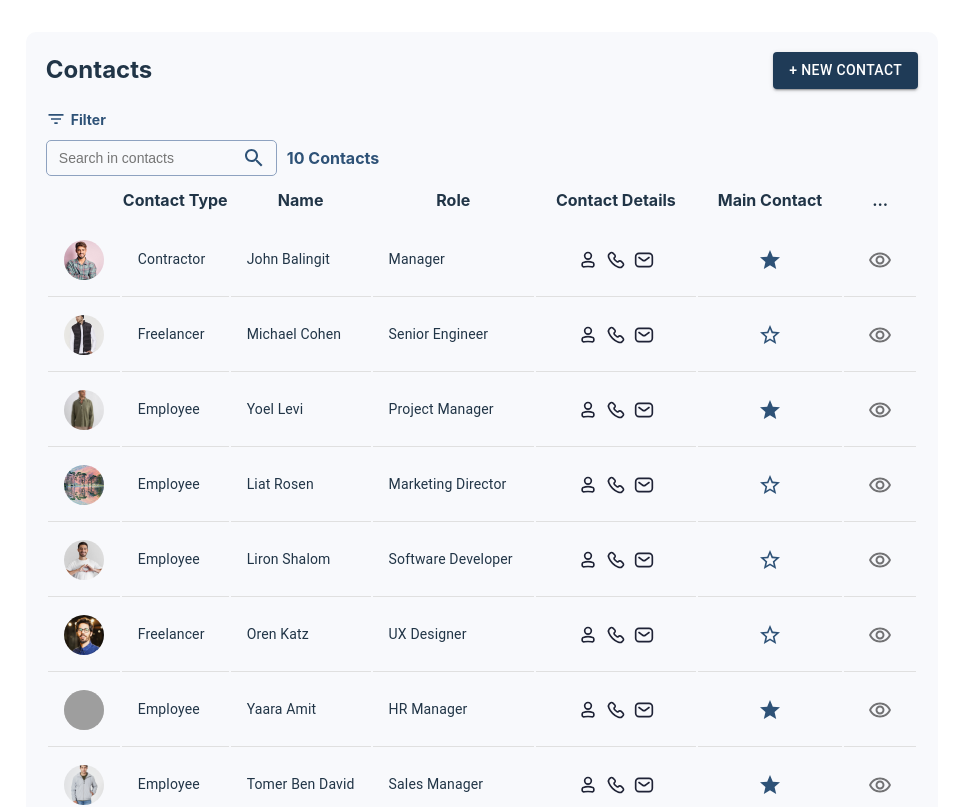
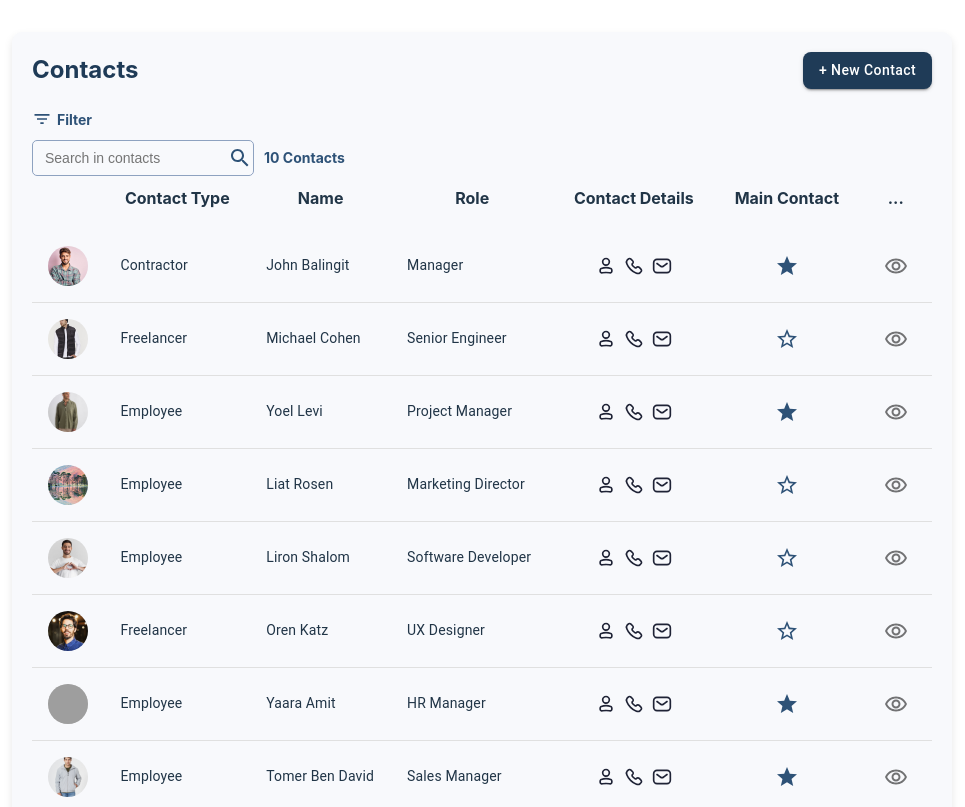
Before and after one commit to naamaheller/ContactsProjex, a React (Vite) app: page / in a window 1280 px wide. Shown: the top 807 px of the page, without its empty margins (158-1123 px from the left). Built offline with nearby package versions, Linux system fonts and the light colour scheme; grey boxes are pictures that could not be loaded.

Commit message:
Add formatting to a table

```diff
--- a/src/AddContactForm.jsx
+++ b/src/AddContactForm.jsx
@@ -38,8 +38,8 @@ const AddContactForm = ({ open, onClose }) => {
             firstName: "",
             lastName: "",
             role: "",
-            contactType: "Employee", // ברירת מחדל: עובד
-            preferredLanguage: "English", // ברירת מחדל: אנגלית
+            contactType: "Employee",
+            preferredLanguage: "English",
             phones: [{ number: "", type: "Personal" }],
             emails: [{ email: "", type: "Private" }],
         },
@@ -146,10 +146,10 @@ const AddContactForm = ({ open, onClose }) => {
                                         "&.Mui-focused fieldset": { borderColor: "#1f3b57" }
                                     },
                                     "& .MuiInputLabel-root": {
-                                        color: "#1f3b57" // צבע ברירת מחדל
+                                        color: "#1f3b57"
                                     },
                                     "& .MuiInputLabel-root.Mui-focused": {
-                                        color: "#1f3b57" // צבע הכותרת כשהאינפוט בפוקוס
+                                        color: "#1f3b57"
                                     }
                                 }}
                             />
--- a/src/App.jsx
+++ b/src/App.jsx
@@ -13,7 +13,7 @@ function App() {
       .then(response => response.json())
       .then(data => {
         console.log("Fetched data:", data);
-        dispatch(EnterDetails(data.contacts)); // אם ה-JSON מכיל `contacts`
+        dispatch(EnterDetails(data.contacts));
       })
       .catch(error => console.log('Error fetching data:', error));
   }, []);
--- a/src/ContactView.jsx
+++ b/src/ContactView.jsx
@@ -17,21 +17,21 @@ const ContactView = ({ open, onClose }) => {
             PaperProps={{
                 sx: {
                     width: "440px",
-                    padding: "20px",  // שומר על כל הרווחים הפנימיים
+                    padding: "20px",
                     height: "100%",
                     backgroundColor: "#f8f9fb",
                     color: "#1f3b57",
                     boxSizing: "border-box",
-                    overflow: "hidden"  // מונע גלילה חיצונית
+                    overflow: "hidden"
                 }
             }}
         >
             <Box
                 sx={{
                     height: "100%",
-                    overflowY: "auto",  // גלילה אנכית
-                    paddingRight: "20px",  // שומר על הרווח הפנימי מימין לתוכן
-                    marginRight: "-20px",  // מזיז את הגלילה ימינה לקצה
+                    overflowY: "auto",
+                    paddingRight: "20px",
+                    marginRight: "-20px",
                     boxSizing: "content-box"
                 }}
             >
--- /dev/null
+++ b/src/ContactsTable.css
@@ -0,0 +1,113 @@
+.contacts-container {
+    background-color: #f8f9fc;
+    padding: 20px;
+    border-radius: 10px;
+    height: auto;
+    display: flex;
+    flex-direction: column;
+    max-width: 900px;
+    width: 1200px;
+    margin: 0 auto;
+    box-shadow: 0 4px 8px rgba(0, 0, 0, 0.1);
+    overflow: hidden;
+}
+
+.contacts-header {
+    display: flex;
+    justify-content: space-between;
+    align-items: center;
+    margin-bottom: 20px;
+}
+
+.contacts-header h2 {
+    margin: 0;
+    color: #1f3b57;
+}
+
+.add-contact-button {
+    background-color: #1f3b57 !important;
+    border-radius: 8px !important;
+    padding: 6px 16px !important;
+    font-size: 14px !important;
+    text-transform: none !important;
+}
+
+.contacts-actions {
+    display: flex;
+    align-items: center;
+    gap: 10px;
+    margin-bottom: 10px;
+}
+
+.filter-button {
+    display: flex;
+    align-items: center;
+    gap: 5px;
+    color: #2e5277;
+    cursor: pointer;
+}
+
+.filter-button span {
+    font-size: 14px;
+    font-weight: bold;
+    color: #2e5277;
+}
+
+.search-container {
+    display: flex;
+    align-items: center;
+    gap: 10px;
+}
+
+.search-box {
+    display: flex;
+    align-items: center;
+    border: 1px solid #8ea2c0;
+    border-radius: 5px;
+    padding: 5px 10px;
+    background-color: #f8f9fc;
+    min-width: 200px;
+    width: 200px;
+    flex: 0;
+}
+
+.search-box input {
+    border: none;
+    outline: none;
+    font-size: 14px;
+    flex: 1;
+    color: #2e5277;
+    background-color: transparent;
+}
+
+.search-box svg {
+    color: #2e5277;
+}
+
+.contacts-count {
+    color: #2e5277;
+    font-weight: bold;
+    font-size: 14px;
+}
+
+.contacts-table-wrapper {
+    flex-grow: 1;
+    min-height: 800px;
+}
+
+.contacts-table {
+    width: 100%;
+    border-collapse: collapse;
+}
+
+.contacts-table thead {
+    position: sticky;
+    top: 0;
+    background-color: #f8f9fc;
+    z-index: 1000;
+    border-bottom: 10px solid #f8f9fc;
+}
+
+.contacts-table th {
+    padding: 10px 20px;
+}
--- a/src/ContactsTable.jsx
+++ b/src/ContactsTable.jsx
@@ -6,6 +6,7 @@ import FilterListIcon from "@mui/icons-material/FilterList";
 import Button from "@mui/material/Button";
 import AddContactForm from "./AddContactForm";
 import FilterPopover from "./FilterPopover";
+import "./ContactsTable.css"; // הוספת קובץ ה-CSS
 
 const ContactsTable = ({ setOpen }) => {
     const contacts = useSelector(state => state.listOfContacts.arr);
@@ -14,7 +15,6 @@ const ContactsTable = ({ setOpen }) => {
     const [anchorEl, setAnchorEl] = useState(null);
     const [filteredContacts, setFilteredContacts] = useState(contacts);
 
-    // סינון אנשי קשר לפי חיפוש
     const handleSearch = (e) => {
         const term = e.target.value.toLowerCase();
         setSearchTerm(term);
@@ -25,58 +25,49 @@ const ContactsTable = ({ setOpen }) => {
         );
     };
 
-    // פתיחה וסגירה של הפופאבר
     const handleFilterClick = (event) => setAnchorEl(event.currentTarget);
     const handleFilterClose = () => setAnchorEl(null);
 
     return (
-        <div style={{ backgroundColor: "#f8f9fc", padding: "20px", borderRadius: "10px" }}>
-            <div style={{ display: "flex", justifyContent: "space-between", alignItems: "center", marginBottom: "20px" }}>
-                <h2 style={{ margin: 0 }}>Contacts</h2>
-                <Button variant="contained" style={{ backgroundColor: "#1f3b57" }} onClick={() => setIsDrawerOpen(true)}>
+        <div className="contacts-container">
+            <div className="contacts-header">
+                <h2>Contacts</h2>
+                <Button variant="contained" className="add-contact-button" onClick={() => setIsDrawerOpen(true)}>
                     + New Contact
                 </Button>
             </div>
 
-            <div style={{ display: "flex", alignItems: "center", gap: "5px", color: "#2e5277", cursor: "pointer", marginBottom: "10px" }}
-                onClick={handleFilterClick}>
+            <div className="contacts-actions">
+                <div className="filter-button" onClick={handleFilterClick}>
                     <FilterListIcon fontSize="small" />
-                <span style={{ fontSize: "14px", fontWeight: "bold" }}>Filter</span>
+                    <span>Filter</span>
+                </div>
             </div>
 
-            <div style={{ display: "flex", alignItems: "center", gap: "10px" }}>
-                <div style={{ display: "flex", alignItems: "center", border: "1px solid #8ea2c0", borderRadius: "5px", padding: "5px 10px", backgroundColor: "#f8f9fc" }}>
+            <div className="search-container">
+                <div className="search-box">
                     <input
                         type="text"
                         placeholder="Search in contacts"
                         value={searchTerm}
                         onChange={handleSearch}
-                        style={{
-                            border: "none",
-                            outline: "none",
-                            fontSize: "14px",
-                            flex: 1,
-                            color: "#2e5277",
-                            backgroundColor: "transparent"
-                        }}
                     />
-                    <SearchIcon style={{ color: "#2e5277" }} />
+                    <SearchIcon />
                 </div>
-                <span style={{ color: "#2e5277", fontWeight: "bold" }}>
-                    {filteredContacts.length} Contacts
-                </span>
+                <span className="contacts-count">{filteredContacts.length} Contacts</span>
             </div>
 
-            <table>
+            <div className="contacts-table-wrapper">
+                <table className="contacts-table">
                     <thead>
                         <tr>
                             <th></th>
                             <th>Contact Type</th>
                             <th>Name</th>
                             <th>Role</th>
-                        <th style={{ padding: "10px 20px" }}>Contact Details</th>
-                        <th style={{ padding: "10px 20px" }}>Main Contact</th>
-                        <th style={{ padding: "10px 20px" }}>...</th>
+                            <th>Contact Details</th>
+                            <th>Main Contact</th>
+                            <th>...</th>
                         </tr>
                     </thead>
                     <tbody>
@@ -85,10 +76,10 @@ const ContactsTable = ({ setOpen }) => {
                         ))}
                     </tbody>
                 </table>
+            </div>
 
             <AddContactForm open={isDrawerOpen} onClose={() => setIsDrawerOpen(false)} />
 
-            {/* פופאבר פילטר */}
             <FilterPopover
                 anchorEl={anchorEl}
                 onClose={handleFilterClose}
--- a/src/FilterPopover.jsx
+++ b/src/FilterPopover.jsx
@@ -8,7 +8,7 @@ const FilterPopover = ({ anchorEl, onClose, setFilteredContacts, contacts }) =>
     const defaultFilters = {
         contactType: "All",
         tags: "All",
-        activeContact: "All",  // Default value set to "All"
+        activeContact: "All",
         mainContact: false
     };
 
@@ -17,13 +17,11 @@ const FilterPopover = ({ anchorEl, onClose, setFilteredContacts, contacts }) =>
     const [uniqueTags, setUniqueTags] = useState([]);
 
     useEffect(() => {
-        setFilteredContacts(contacts); // Display all contacts by default
-
-        // Extract unique tags from contacts
+        setFilteredContacts(contacts);
         const tagsSet = new Set();
         contacts.forEach(contact => {
             if (contact.tags) {
-                contact.tags.split(',').forEach(tag => tagsSet.add(tag.trim())); // Assuming tags are comma-separated in the JSON
+                contact.tags.split(',').forEach(tag => tagsSet.add(tag.trim()));
             }
         });
         setUniqueTags(Array.from(tagsSet));
@@ -48,7 +46,7 @@ const FilterPopover = ({ anchorEl, onClose, setFilteredContacts, contacts }) =>
             filtered = filtered.filter(contact => contact.tags?.split(',').map(tag => tag.trim()).includes(pendingFilters.tags));
         }
         if (pendingFilters.activeContact !== "All") {
-            filtered = filtered.filter(contact => contact.isActive === pendingFilters.activeContact); // Filter by active status
+            filtered = filtered.filter(contact => contact.isActive === pendingFilters.activeContact);
         }
         if (pendingFilters.mainContact) {
             filtered = filtered.filter(contact => contact.mainContact);
--- a/src/app/contactsSlice.js
+++ b/src/app/contactsSlice.js
@@ -12,13 +12,13 @@ const contactsSlice = createSlice({
   reducers: {
     selectContact: (state, action) => {
       state.thisContact = action.payload;
-    },updateContact: (state, action) => {
+    }, updateContact: (state, action) => {
       const index = state.arr.findIndex(c => c.id === action.payload.id);
-      console.log("Contact Index:", index);  // הוסף את זה כאן
+      console.log("Contact Index:", index);
       if (index !== -1) {
         state.arr[index] = JSON.parse(JSON.stringify(action.payload));
       }
-  },
+    },
     addContact: (state, action) => {
       action.payload.id = (state.arr[state.arr.length - 1].id) + 1
       state.arr.push(action.payload)
```
Also changed, not shown: src/EditContact.jsx (+17 -41 lines), src/DisplayContact.jsx (line endings or trailing spaces), src/app/store.js (line endings or trailing spaces). Lines whose indentation alone changed are shown as unchanged.
